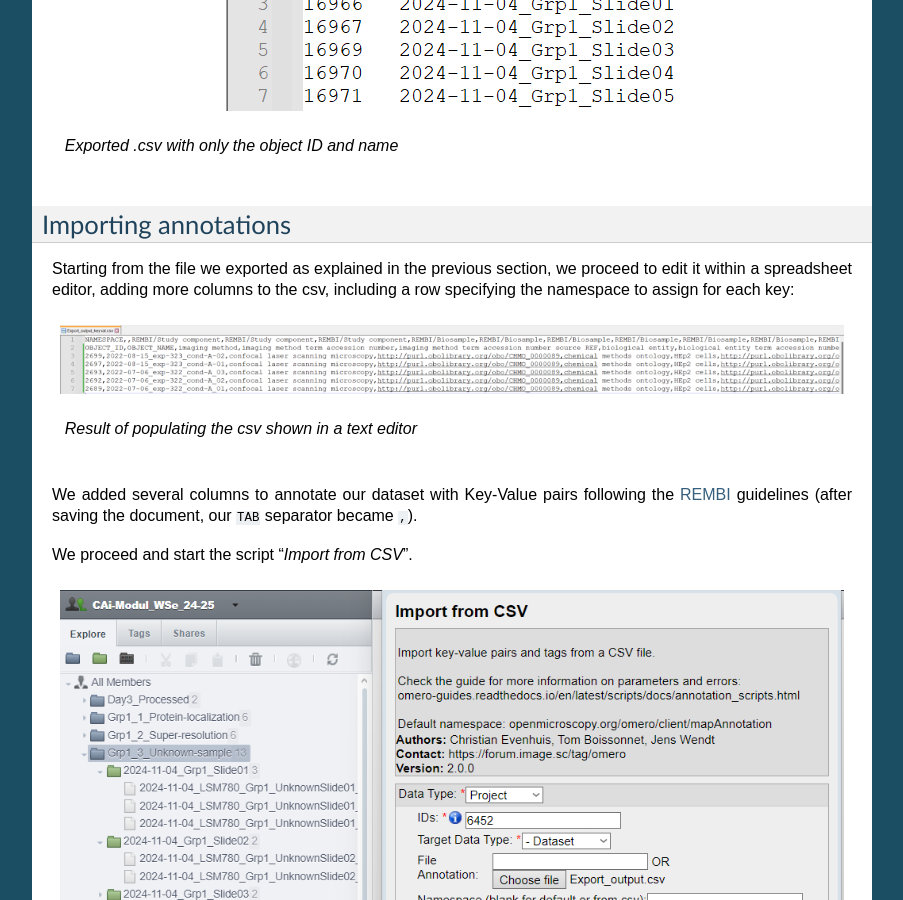
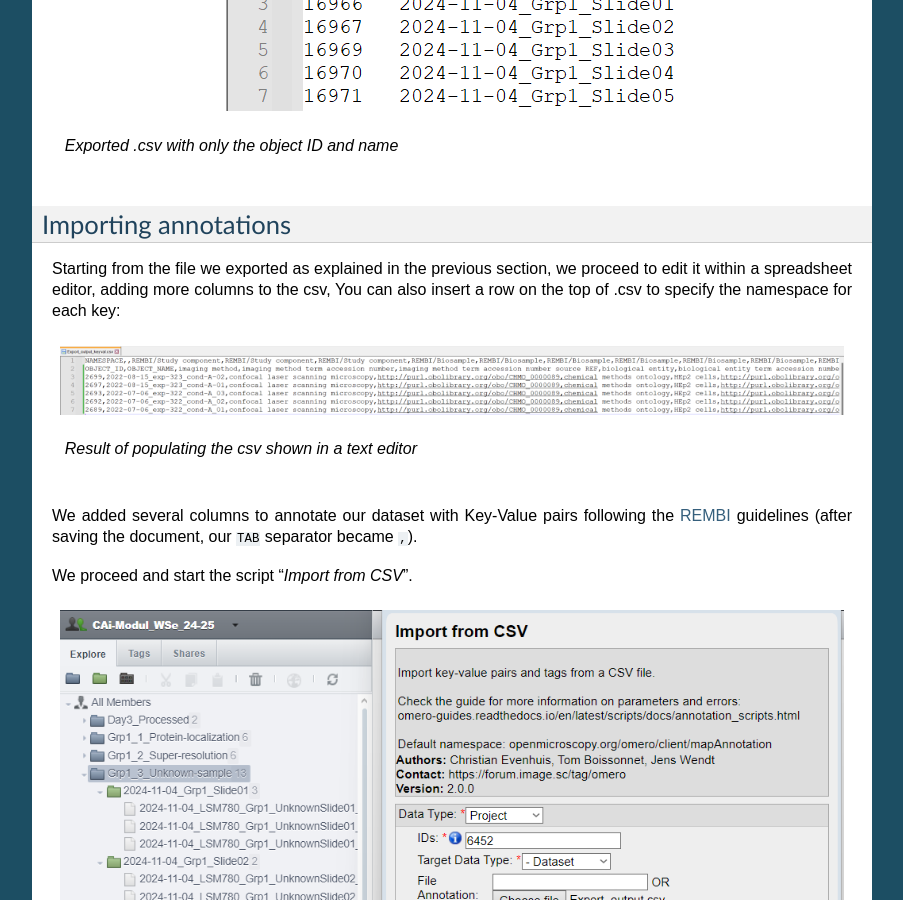
Before and after one commit to ome/omero-guide-scripts, a Sphinx documentation site: the page built from docs/walkthrough.rst, in a window 1280 px wide and 900 px high, scrolled down 3346 px. Shown: the whole window, without its empty margins (198-1101 px from the left). Built offline with Sphinx 7.4.7, drawn with Linux system fonts in a browser that asks for light colours; some of the changed text lies outside the part shown.

Commit message:
Apply suggestions from code review
Co-authored-by: pwalczysko <p.walczysko@dundee.ac.uk>

```diff
--- a/docs/walkthrough.rst
+++ b/docs/walkthrough.rst
@@ -98,7 +98,7 @@ Importing annotations
 
 Starting from the file we exported as explained in the previous section, \
 we proceed to edit it within a spreadsheet editor, adding more columns to the csv, \
-including a row specifying the namespace to assign for each key:
+You can also insert a row on the top of .csv to specify the namespace for each key:
 
 .. figure:: images/annotation_05_KV_to_import.png
 
```
Also changed, not shown: other parts of docs/walkthrough.rst (+1 -1 lines).
